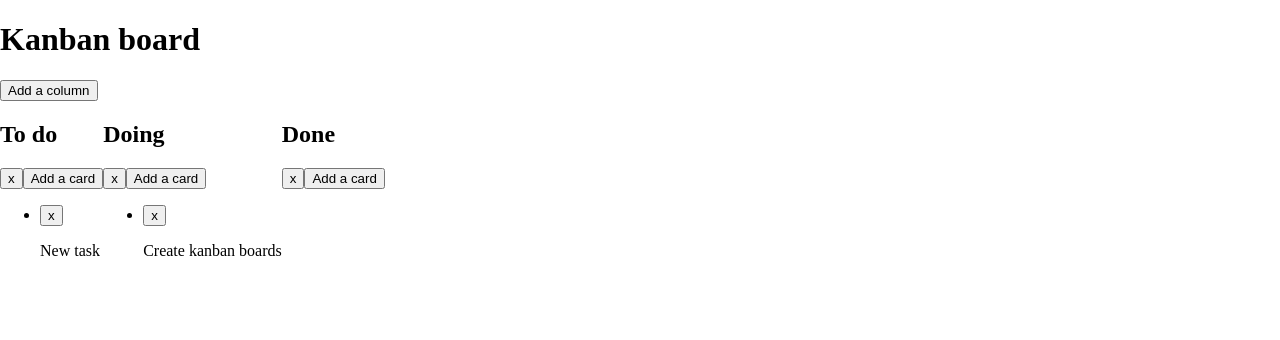
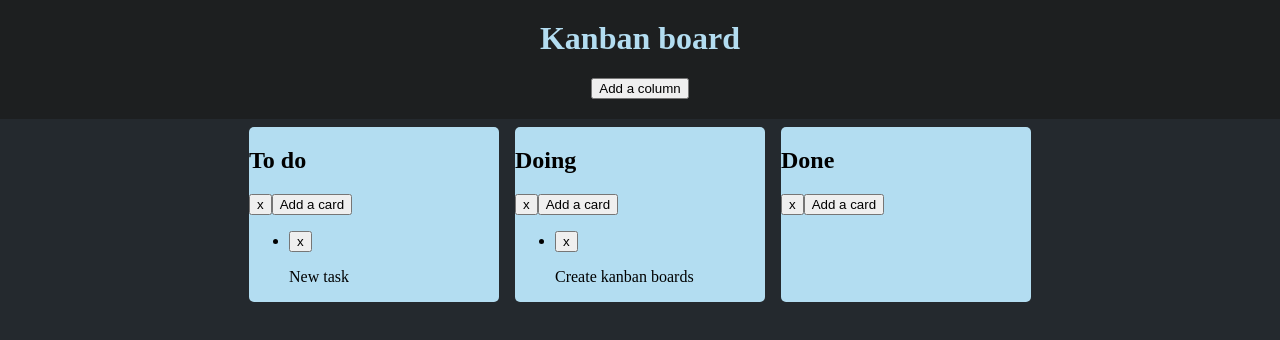
Before and after one commit to adrianrak/First-js-project, a plain HTML site: page index.html in a window 1280 px wide. Drawn offline with nearby package versions, Linux system fonts and the light colour scheme.

Commit message:
kodilla-11-6

```diff
--- a/css/style.css
+++ b/css/style.css
@@ -1,7 +1,24 @@
 body {
     margin: 0 auto;
     padding: 0;
+    background-color: #24292E;
+}
+header {
+    color: #B3DDF1;
+    text-align: center;
+    background-color: #1D1F20;
+    padding: 20px;
+}
+header h1 {
+    margin-top: 0;
 }
 .column-container {
     display: flex;
+    justify-content: center;
 }
+.column {
+    width: 250px;
+    background-color: #B3DDF1;
+    margin: 8px;
+    border-radius: 5px;
+}
--- a/index.html
+++ b/index.html
@@ -8,8 +8,10 @@
 <body>
 
 	<div id="board" class="board">
-        <h1>Kanban board</h1>
-        <button class="create-column">Add a column</button>
+        <header>
+            <h1>Kanban board</h1>
+            <button class="create-column">Add a column</button>
+        </header>
         <div class="column-container"></div>
 	</div>
 
--- a/js/scripts.js
+++ b/js/scripts.js
@@ -84,7 +84,7 @@ var board = {
 };
 
 function initSortable() {
-	$('.column-card-list').sortable( {
+	$('.column-card-list').sortable({
 		connectWith: '.column-card-list',
 		placeholder: 'card-placeholder'
 	}).disableSelection();
```
